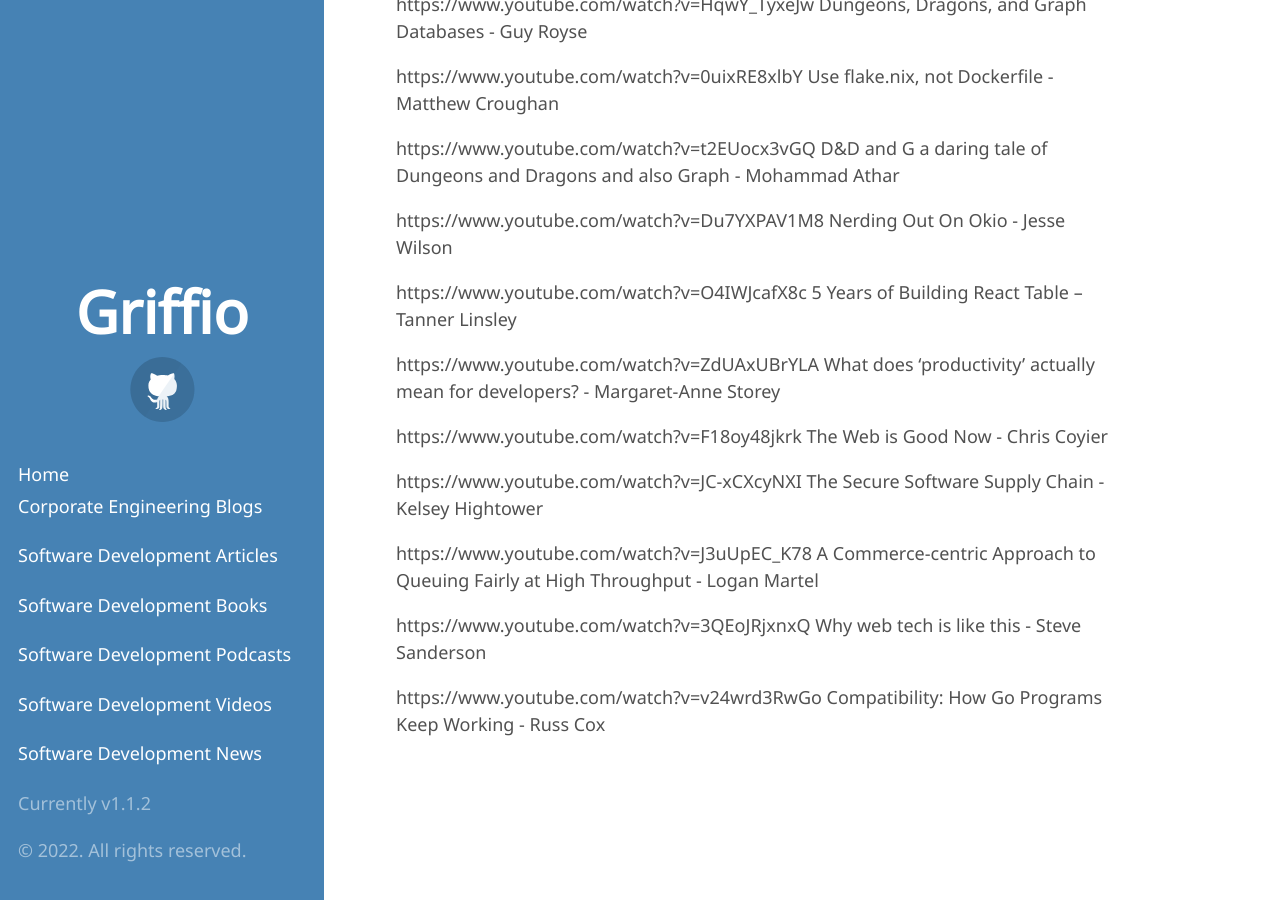
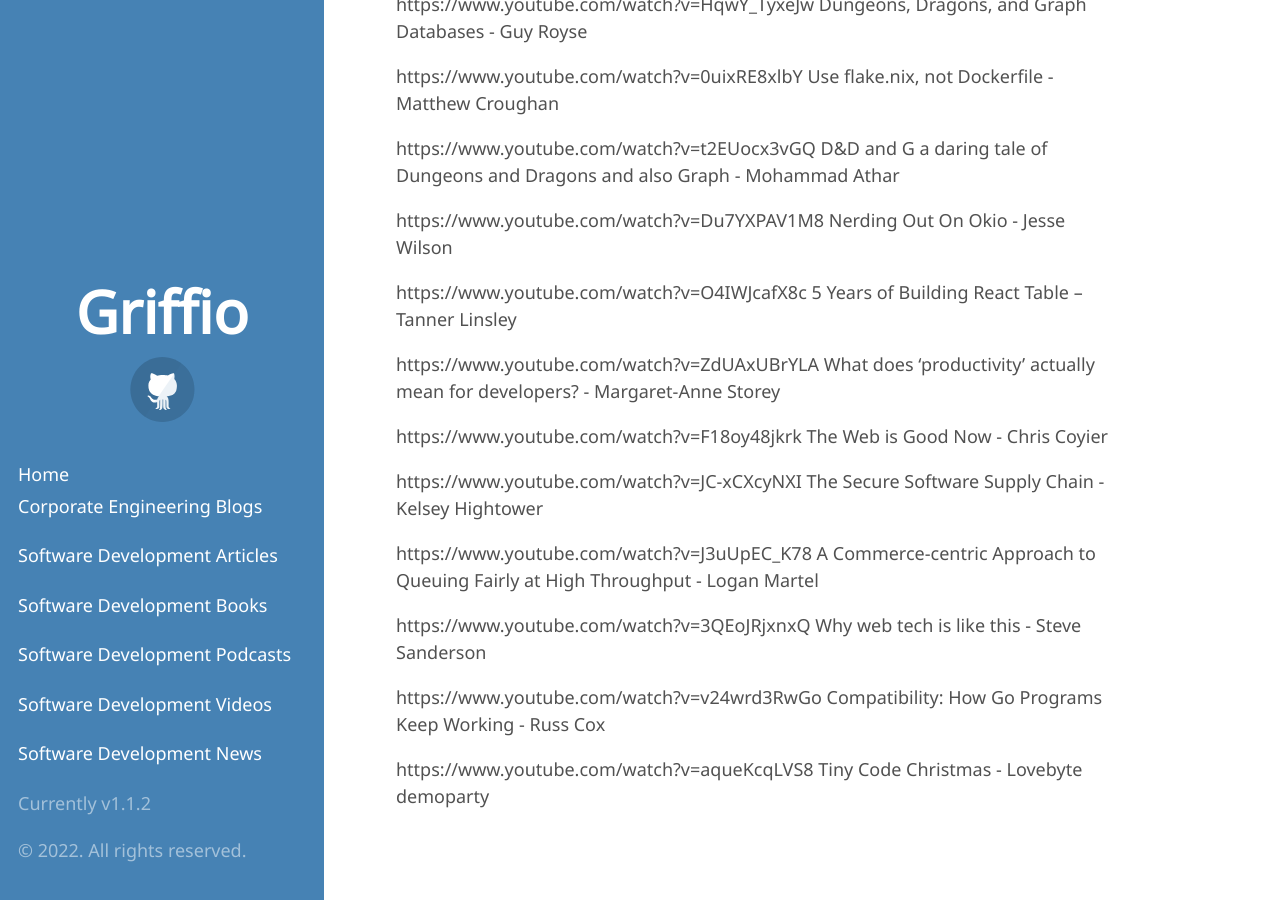
Before and after one commit to griffio/griffio.github.io, a Jekyll site: the page built from tech_talks_highlighted_2022.md, in a window 1280 px wide and 900 px high, scrolled down 1350 px. Built offline with Jekyll 4.4.1, drawn with Linux system fonts in a browser that asks for light colours; some web fonts are replaced; our own code applies the rules of GitHub Pages for plain Markdown files.

Commit message:
Tiny Code Christmas

```diff
--- a/tech_talks_highlighted_2022.md
+++ b/tech_talks_highlighted_2022.md
@@ -55,3 +55,5 @@
 https://www.youtube.com/watch?v=3QEoJRjxnxQ Why web tech is like this - Steve Sanderson
 
 https://www.youtube.com/watch?v=v24wrd3RwGo Compatibility: How Go Programs Keep Working - Russ Cox
+
+https://www.youtube.com/watch?v=aqueKcqLVS8 Tiny Code Christmas - Lovebyte demoparty
```
